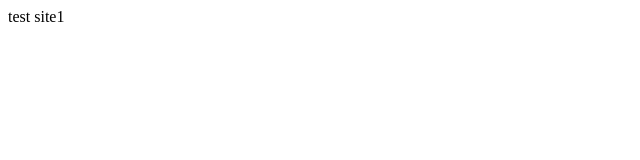
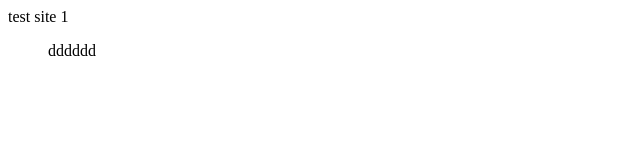
Before and after one commit to fg-mori/auth0_line_test, a plain HTML site: page index.html in a window 1280 px wide. Shown: the full height of the page, 0-640 px from the left. Drawn offline with Linux system fonts and the light colour scheme.

Commit message:
index.html

```diff
--- a/index.html
+++ b/index.html
@@ -1,8 +1,10 @@
 <html>
 	<head>
-		<title>test site1</title>
+		<title>test site 1</title>
 	</head>
 	<body>
-		test site1
+		test site 1
+		<div class=""></div>
+		<dir>dddddd</dir>
 	</body>
 </html>
```
